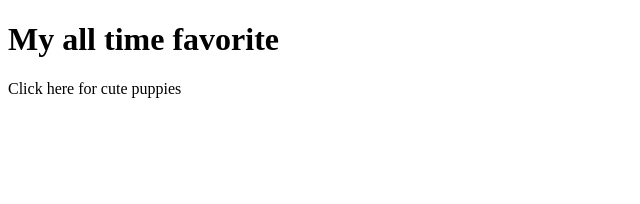
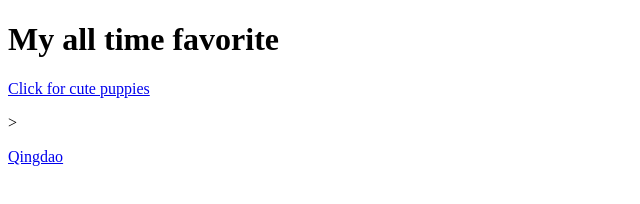
Before and after one commit to annixu/annixu.github.io, a plain HTML site: page Homework/image.html in a window 1280 px wide. Shown: the whole page, without its empty margins (0-640 px from the left). Drawn offline with Linux system fonts and the light colour scheme.

Commit message:
Added Qingdao

```diff
--- a/Homework/image.html
+++ b/Homework/image.html
@@ -7,7 +7,13 @@
         <p>
             <h1>My all time favorite</h1>
         </p>
-        <p>Click here for cute puppies</p>
-        <a href="https://www.google.com/url?sa=i&source=images&cd=&ved=2ahUKEwiD0LuygezfAhVMTd8KHWhQBM4QjRx6BAgBEAU&url=https%3A%2F%2Fabcnews.go.com%2FHealth%2Fpuppies-caused-campylobacter-outbreak-18-states%2Fstory%3Fid%3D57958622&psig=AOvVaw2hZZU53OQ6Ga1UsPeP8myH&ust=1547511916475873"></a>
+        <p>
+            <a href="https://www.google.com/url?sa=i&source=images&cd=&ved=2ahUKEwiD0LuygezfAhVMTd8KHWhQBM4QjRx6BAgBEAU&url=https%3A%2F%2Fabcnews.go.com%2FHealth%2Fpuppies-caused-campylobacter-outbreak-18-states%2Fstory%3Fid%3D57958622&psig=AOvVaw2hZZU53OQ6Ga1UsPeP8myH&ust=1547511916475873">Click for cute puppies</a>
+        </p>>
+
+        <p>
+            <a href="https://www.teachersforasia.com/wp-content/uploads/2016/12/Qingdao.jpg">Qingdao</a>
+        </p>
+
     </body>
 </html>
```
Also changed, not shown: Jan10.html (+2 -1 lines).
